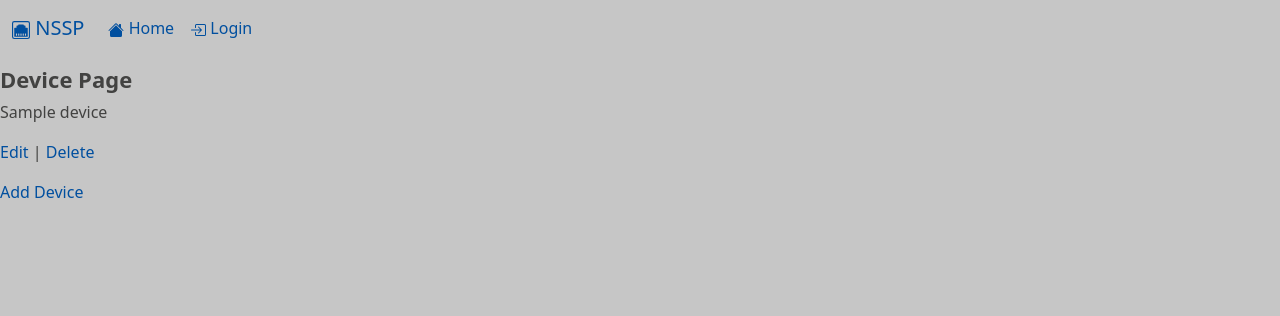
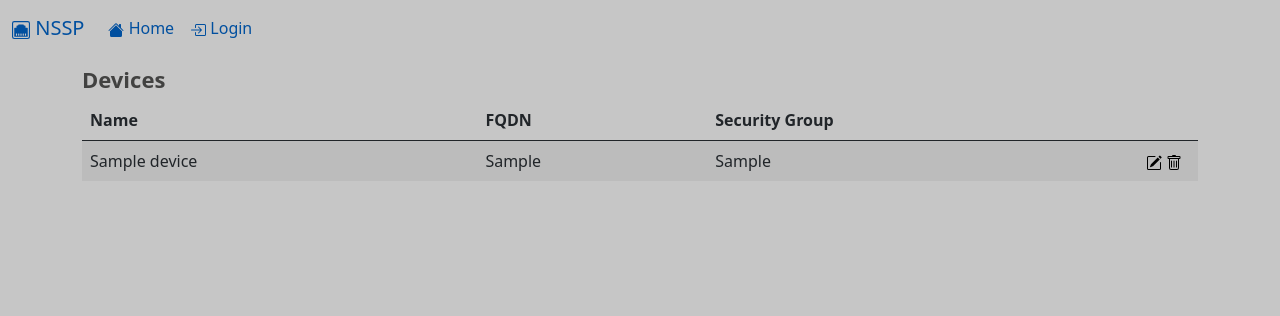
Before and after one commit to UKB-IT-Sec/NAC-Service-Portal, a Django app: template src/templates/devices.html in a window 1280 px wide. Shown: the top 316 px of the page. Run offline with Django 5.2, Linux system fonts and the light colour scheme; the template is opened without the code that fills it: most values are stand-ins (such as "Sample title", 1, 10 or a date in 2020).

Commit message:
device list optimized

```diff
--- a/src/templates/base.html
+++ b/src/templates/base.html
@@ -12,7 +12,7 @@
 
 		<link rel="stylesheet" href="{% static 'default.css' %}" rel="stylesheet">
 
-		<link rel="icon" href="{% static 'favicon.svg' %}" sizes="any" type="image/svg+xml">
+		<link rel="icon" href="{% static 'icons/favicon.svg' %}" sizes="any" type="image/svg+xml">
 
 		<script src="https://cdn.jsdelivr.net/npm/bootstrap@5.0.2/dist/js/bootstrap.bundle.min.js" integrity="sha384-MrcW6ZMFYlzcLA8Nl+NtUVF0sA7MsXsP1UyJoMp4YLEuNSfAP+JcXn/tWtIaxVXM" crossorigin="anonymous"></script>
 
--- a/src/templates/devices.html
+++ b/src/templates/devices.html
@@ -1,12 +1,39 @@
 {% extends "base.html" %}
+{% load static %}
 
 {% block content %}
-<h1>Device Page</h1>
-{% for device in device_list %}
-    <div class="device-entry">
-        <p>{{ device.name }}</p>
-        <p><a href="{% url 'device_edit' device.pk %}">Edit</a> | <a href="{% url 'device_delete' device.pk %}">Delete</a></p>
-    </div>
-{% endfor %}
-<a href="{% url 'device_new' %}">Add Device</a>
+<div class="container">
+	<h1>Devices</h1>
+	<table class="table table-striped">
+		<thead>
+			<tr>
+				<th scope="col">Name</th>
+				<th scope="col">FQDN</th>
+				<th scope="col">Security Group</th>
+				<th scope="col" width="60"></th>
+			</tr>
+		</thead>
+	{% for device in device_list %}
+		<tr>
+			<td>
+				{{ device.name }}
+			</td>
+			<td>
+				{{ device.appl_NAC_FQDN }}
+			</td>
+			<td>
+				{{ device.security_group }}
+			</td>
+			<td>
+				<a href="{% url 'device_edit' device.pk %}">
+					<img src="{% static 'icons/pencil-square.svg' %}" alt="edit" height="16" width="16">
+				</a>
+				<a href="{% url 'device_delete' device.pk %}">
+					<img src="{% static 'icons/trash.svg' %}" alt="delete" height="16" width="16">
+				</a>
+			</td>
+		</tr>
+	{% endfor %}
+	</table>
+</div>
 {% endblock content %}
```
Also changed, not shown: src/templates/device_delete.html (+21 -5 lines), src/static/icons/favicon.svg (renamed from src/static/favicon.svg), src/static/icons/pencil-square.svg (added), src/static/icons/trash.svg (added).
